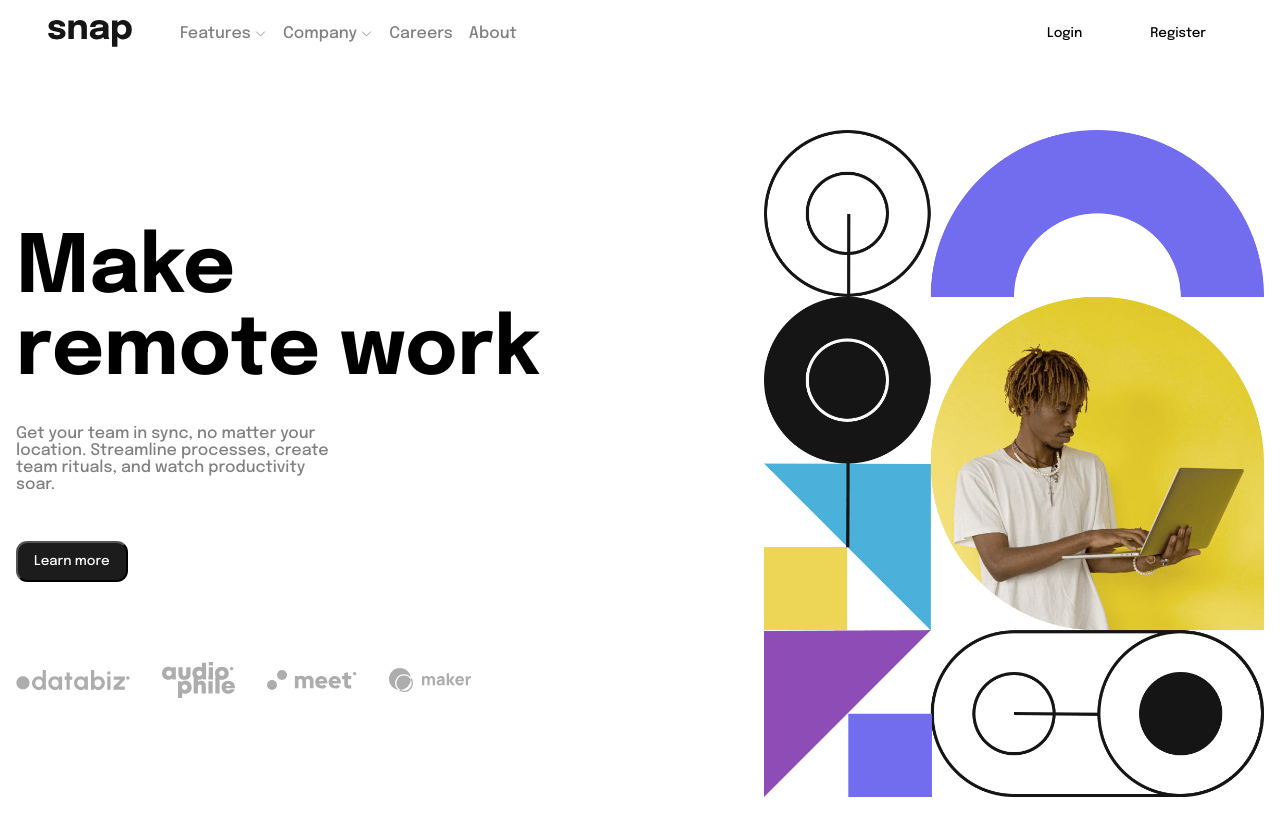
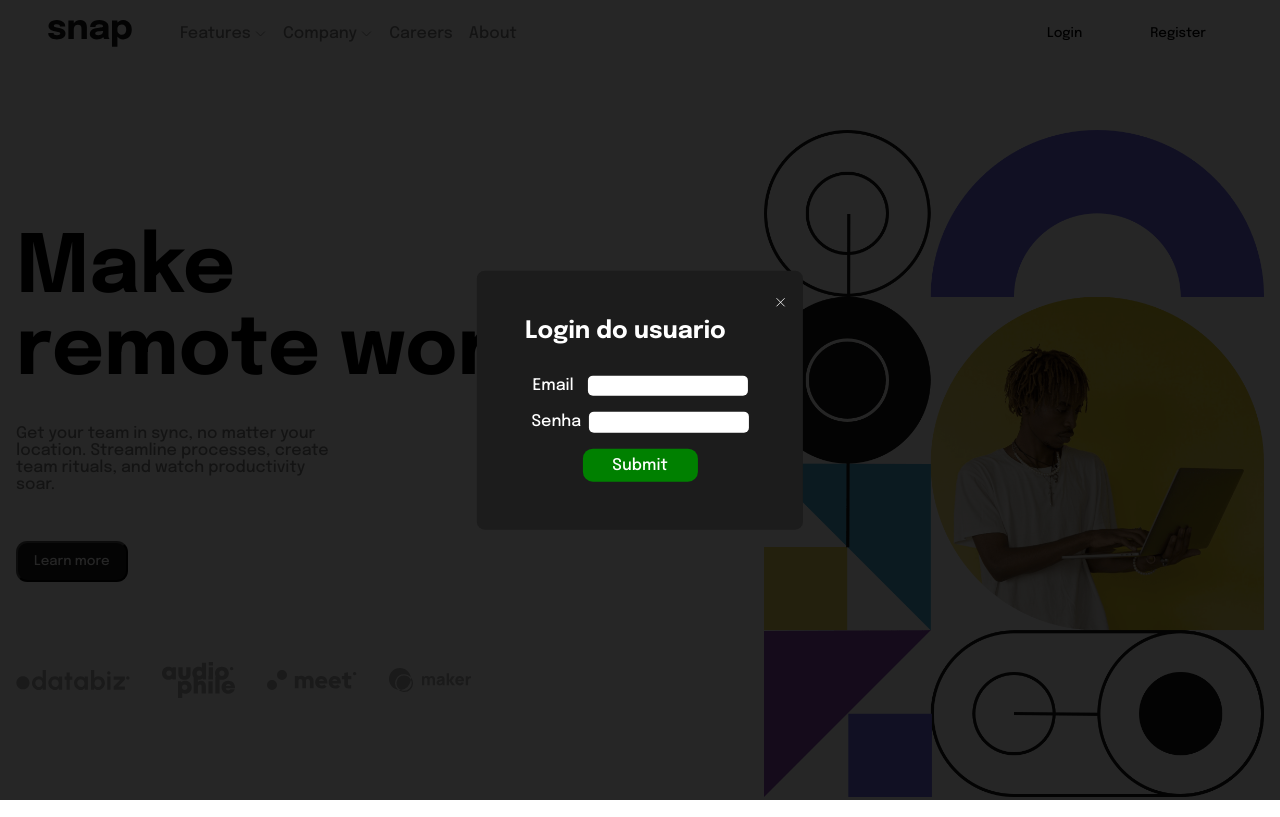
Before and after one commit to Matheussmaced/snap_page, a React (Vite) app: page / in a window 1280 px wide. Both pictures are taken after a click on the button "Login". Built offline with nearby package versions, Linux system fonts and the light colour scheme; the HTML template or start-up script is replaced by a standard one.

Commit message:
feat: creating modal

```diff
--- a/index.html
+++ b/index.html
@@ -8,7 +8,7 @@
       rel="stylesheet"
     />
 
-    <link rel="icon" type="image/svg+xml" href="/vite.svg" />
+    <link rel="icon" type="image/svg+xml" href="/src/assets/logo.svg" />
     <meta name="viewport" content="width=device-width, initial-scale=1.0" />
 
 
--- a/package.json
+++ b/package.json
@@ -10,6 +10,7 @@
     "preview": "vite preview"
   },
   "dependencies": {
+    "@radix-ui/react-dialog": "^1.0.5",
     "@rocketseat/eslint-config": "^2.1.0",
     "@types/styled-components": "^5.1.34",
     "phosphor-react": "^1.4.1",
--- a/src/App.tsx
+++ b/src/App.tsx
@@ -1,8 +1,8 @@
 import { ThemeProvider } from 'styled-components'
 import { defaultTheme } from './styles/@themes/default'
 import { GlobalStyles } from './styles/global'
-import { HeaderComponent } from './components/header'
-import { BodyComponent } from './components/body'
+import { HeaderComponent } from './components/Header'
+import { BodyComponent } from './components/Body'
 
 function App() {
   return (
--- /dev/null
+++ b/src/components/header/components/Login/index.tsx
@@ -0,0 +1,26 @@
+import {
+  InputEmailAndPassword,
+  LabelEmail,
+  LoginContainer,
+  Submit,
+} from './styles'
+
+export const LoginComponent = () => {
+  return (
+    <LoginContainer>
+      <form>
+        <div>
+          <LabelEmail>Email</LabelEmail>
+          <InputEmailAndPassword type="text" />
+        </div>
+
+        <div>
+          <label>Senha</label>
+          <InputEmailAndPassword type="password" />
+        </div>
+
+        <Submit type="submit" placeholder="Entrar" />
+      </form>
+    </LoginContainer>
+  )
+}
--- /dev/null
+++ b/src/components/header/components/Login/styles.ts
@@ -0,0 +1,36 @@
+import styled from 'styled-components'
+
+export const LoginContainer = styled.div`
+  color: ${(props) => props.theme.white};
+  text-align: center;
+`
+
+export const InputEmailAndPassword = styled.input`
+  padding: 0.2rem;
+  margin: 0 0 1rem 0.5rem;
+
+  border-radius: 5px;
+  border: none;
+`
+
+export const LabelEmail = styled.label`
+  margin-right: 0.4rem;
+`
+
+export const Submit = styled.input`
+  padding: 0.5rem;
+
+  border: none;
+  border-radius: 10px;
+  width: 50%;
+  background-color: green;
+  color: ${(props) => props.theme.white};
+  font-size: 1rem;
+
+  cursor: pointer;
+
+  &:hover {
+    background-color: ${(props) => props.theme.white};
+    color: green;
+  }
+`
--- /dev/null
+++ b/src/components/header/components/Register/index.tsx
@@ -0,0 +1,26 @@
+import {
+  InputEmailAndPassword,
+  LabelEmail,
+  LoginContainer,
+  Submit,
+} from './styles'
+
+export const RegisterComponent = () => {
+  return (
+    <LoginContainer>
+      <form>
+        <div>
+          <LabelEmail>Email</LabelEmail>
+          <InputEmailAndPassword type="text" />
+        </div>
+
+        <div>
+          <label>Senha</label>
+          <InputEmailAndPassword type="password" />
+        </div>
+
+        <Submit type="submit" value="Cadastrar" />
+      </form>
+    </LoginContainer>
+  )
+}
--- /dev/null
+++ b/src/components/header/components/Register/styles.ts
@@ -0,0 +1,36 @@
+import styled from 'styled-components'
+
+export const LoginContainer = styled.div`
+  color: ${(props) => props.theme.white};
+  text-align: center;
+`
+
+export const InputEmailAndPassword = styled.input`
+  padding: 0.2rem;
+  margin: 0 0 1rem 0.5rem;
+
+  border-radius: 5px;
+  border: none;
+`
+
+export const LabelEmail = styled.label`
+  margin-right: 0.4rem;
+`
+
+export const Submit = styled.input`
+  padding: 0.5rem;
+
+  border: none;
+  border-radius: 10px;
+  width: 50%;
+  background-color: green;
+  color: ${(props) => props.theme.white};
+  font-size: 1rem;
+
+  cursor: pointer;
+
+  &:hover {
+    background-color: ${(props) => props.theme.white};
+    color: green;
+  }
+`
--- a/src/components/header/index.tsx
+++ b/src/components/header/index.tsx
@@ -1,13 +1,21 @@
-import { CaretDown } from 'phosphor-react'
+import { CaretDown, X } from 'phosphor-react'
 import logo from '../../assets/logo.svg'
 import {
   Buttons,
   ButtonsContainer,
+  DialogContainer,
+  DialogHeader,
   HeaderContainer,
   HeaderInforms,
+  IconContainer,
   LogoAndInforms,
   Nav,
+  Overlay,
+  Title,
 } from './styles'
+import * as Dialog from '@radix-ui/react-dialog'
+import { LoginComponent } from './components/Login'
+import { RegisterComponent } from './components/Register'
 
 export const HeaderComponent = () => {
   return (
@@ -28,8 +36,49 @@ export const HeaderComponent = () => {
           </Nav>
 
           <ButtonsContainer>
-            <Buttons>Login</Buttons>
-            <Buttons>Register</Buttons>
+            <Dialog.Root>
+              <Dialog.Trigger asChild>
+                <Buttons>Login</Buttons>
+              </Dialog.Trigger>
+
+              <Dialog.Portal>
+                <Overlay />
+                <Dialog.Content>
+                  <DialogContainer>
+                    <DialogHeader>
+                      <Title>Login do usuario</Title>
+                      <IconContainer>
+                        <X color="white" />
+                      </IconContainer>
+                    </DialogHeader>
+
+                    <LoginComponent />
+                  </DialogContainer>
+                </Dialog.Content>
+              </Dialog.Portal>
+            </Dialog.Root>
+
+            <Dialog.Root>
+              <Dialog.Trigger asChild>
+                <Buttons>Register</Buttons>
+              </Dialog.Trigger>
+
+              <Dialog.Portal>
+                <Overlay />
+                <Dialog.Content>
+                  <DialogContainer>
+                    <DialogHeader>
+                      <Title>Cadastro</Title>
+                      <IconContainer>
+                        <X color="white" />
+                      </IconContainer>
+                    </DialogHeader>
+
+                    <RegisterComponent />
+                  </DialogContainer>
+                </Dialog.Content>
+              </Dialog.Portal>
+            </Dialog.Root>
           </ButtonsContainer>
         </HeaderInforms>
       </LogoAndInforms>
--- a/src/components/header/styles.ts
+++ b/src/components/header/styles.ts
@@ -1,4 +1,5 @@
 import styled from 'styled-components'
+import * as Dialog from '@radix-ui/react-dialog'
 
 export const HeaderContainer = styled.header`
   display: flex;
@@ -67,3 +68,49 @@ export const Buttons = styled.button`
     border: solid 2px ${(props) => props.theme['dark-gray']};
   }
 `
+
+export const DialogContainer = styled.div`
+  position: fixed;
+
+  top: 50%;
+  left: 50%;
+  transform: translate(-50%, -50%);
+
+  background-color: ${(props) => props.theme['dark-gray']};
+  color: ${(props) => props.theme.white};
+  padding: 3rem;
+  border-radius: 8px;
+`
+
+export const DialogHeader = styled.div`
+  display: flex;
+  align-items: end;
+  justify-content: space-between;
+
+  gap: 1rem;
+`
+
+export const Title = styled(Dialog.Title)`
+  margin-bottom: 2rem;
+
+  text-align: center;
+`
+
+export const IconContainer = styled(Dialog.Close)`
+  background-color: transparent;
+  border: none;
+  position: relative;
+  top: -2rem;
+  right: -2rem;
+
+  cursor: pointer;
+  margin-bottom: 2rem;
+`
+
+export const Overlay = styled(Dialog.Overlay)`
+  position: fixed;
+  width: 100vw;
+  height: 100vh;
+  inset: 0;
+  background-color: rgba(0, 0, 0, 0.85);
+`
```
Also changed, not shown: 1 other file (tests, documents, lock files or other folders).
